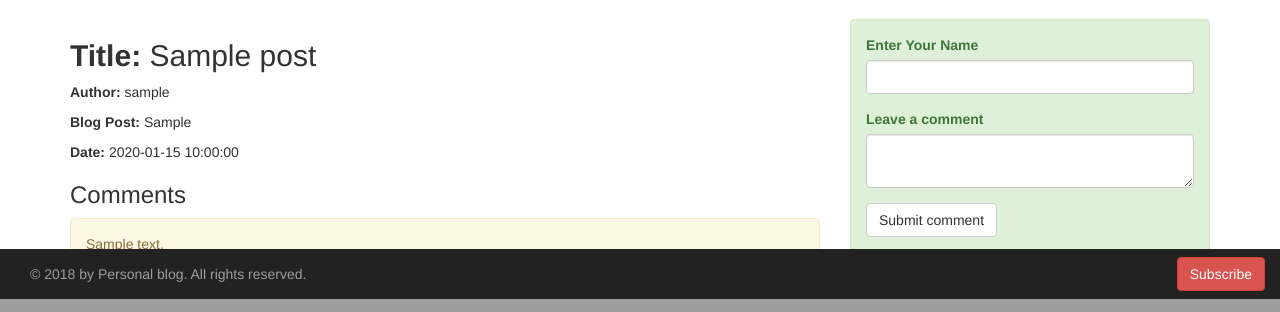
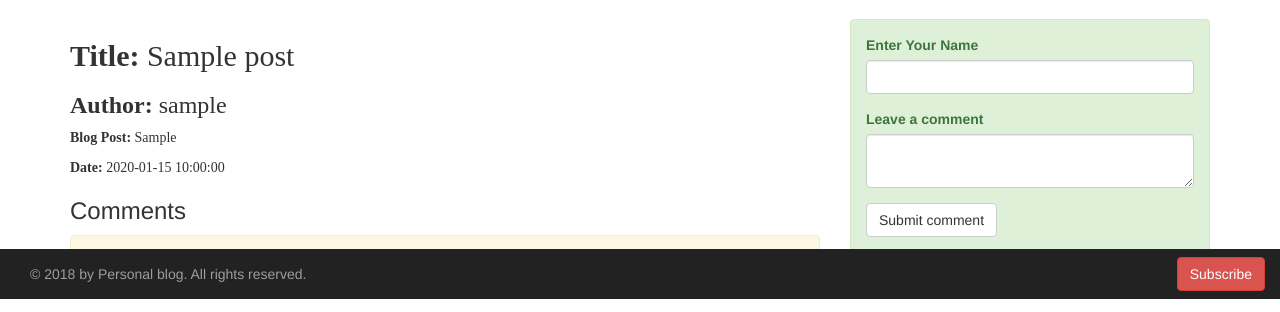
Before and after one commit to Anne56njeri/Blog, a Flask app: page /blogs/1 in a window 1280 px wide. Shown: the part 501-813 px from the top of the page. Run offline with Flask 2, Linux system fonts and the light colour scheme; tables that the repository leaves empty hold one stand-in row (values such as "Sample post"); some libraries are stand-ins or nearby versions.

Commit message:
changed font

```diff
--- a/app/templates/blogs/blog.html
+++ b/app/templates/blogs/blog.html
@@ -7,10 +7,10 @@
   <div class="row">
     <div class="col-md-8">
 
-  <h2><b> Title:</b> {{posts.post_title}}</h2>
-  <p><b>Author:</b> {{posts.username}}</p>
-  <p><b>Blog Post:</b> {{posts.post}}</p>
-  <p><b>Date:</b> {{posts.post_date}}</p>
+  <h2 style="font-family: 'Playfair Display', serif;"><b> Title:</b> {{posts.post_title}}</h2>
+  <h3 style="font-family: 'Playfair Display', serif;"><b>Author:</b> {{posts.username}}</h3>
+  <p style="font-family: 'Playfair Display', serif;"><b>Blog Post:</b> {{posts.post}}</p>
+  <p style="font-family: 'Playfair Display', serif;"><b>Date:</b> {{posts.post_date}}</p>
 
   <h3>Comments</h3>
   {{macro.displayComments(comments)}}
```
Also changed, not shown: app/static/photos/music.jpg (added).
